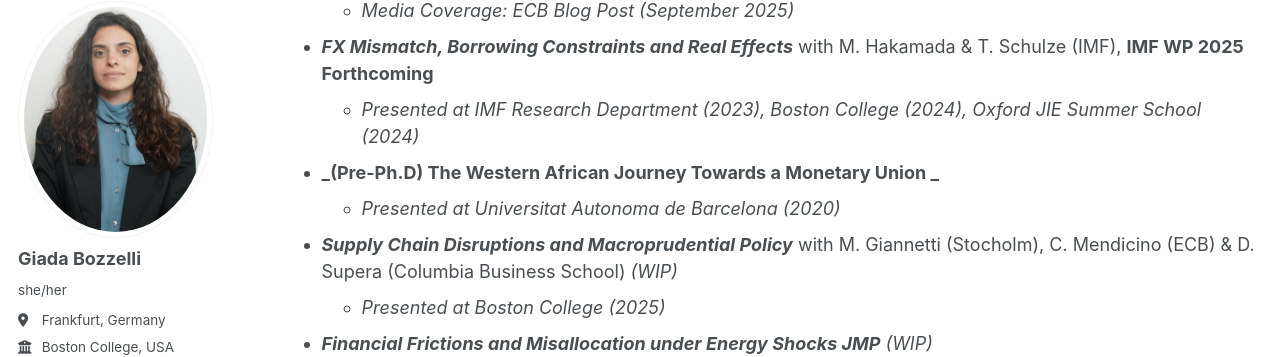
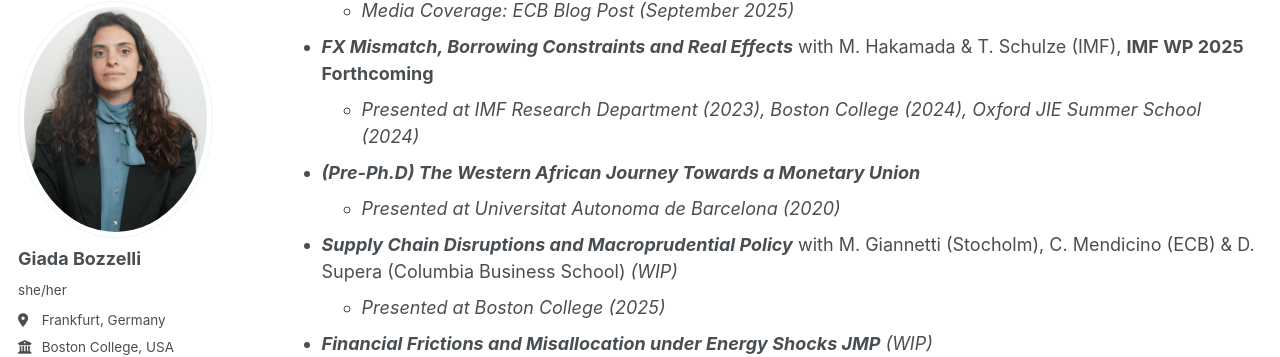
Before and after one commit to Gimmibozz/Gimmibozz.github.io, a Jekyll site: the page built from _pages/cv.md, in a window 1280 px wide and 900 px high, scrolled down 1012 px. Shown: the part 98-455 px from the top of the window. Built offline with Jekyll 4.4.1, drawn with Linux system fonts in a browser that asks for light colours; a script that is not in the unit is left out.

Commit message:
Update cv.md

```diff
--- a/_pages/cv.md
+++ b/_pages/cv.md
@@ -45,7 +45,7 @@ Working Papers
 * **_FX Mismatch, Borrowing Constraints and Real Effects_** with M. Hakamada & T. Schulze (IMF), **IMF WP 2025 Forthcoming**
   * _Presented at IMF Research Department (2023), Boston College (2024), Oxford JIE Summer School (2024)_
 
-* **_(Pre-Ph.D) The Western African Journey Towards a Monetary Union _**
+* _**(Pre-Ph.D) The Western African Journey Towards a Monetary Union**_
   * _Presented at Universitat Autonoma de Barcelona (2020)_
 
 * **_Supply Chain Disruptions and Macroprudential Policy_** with M. Giannetti (Stocholm), C. Mendicino (ECB) & D. Supera (Columbia Business School) _(WIP)_
```
